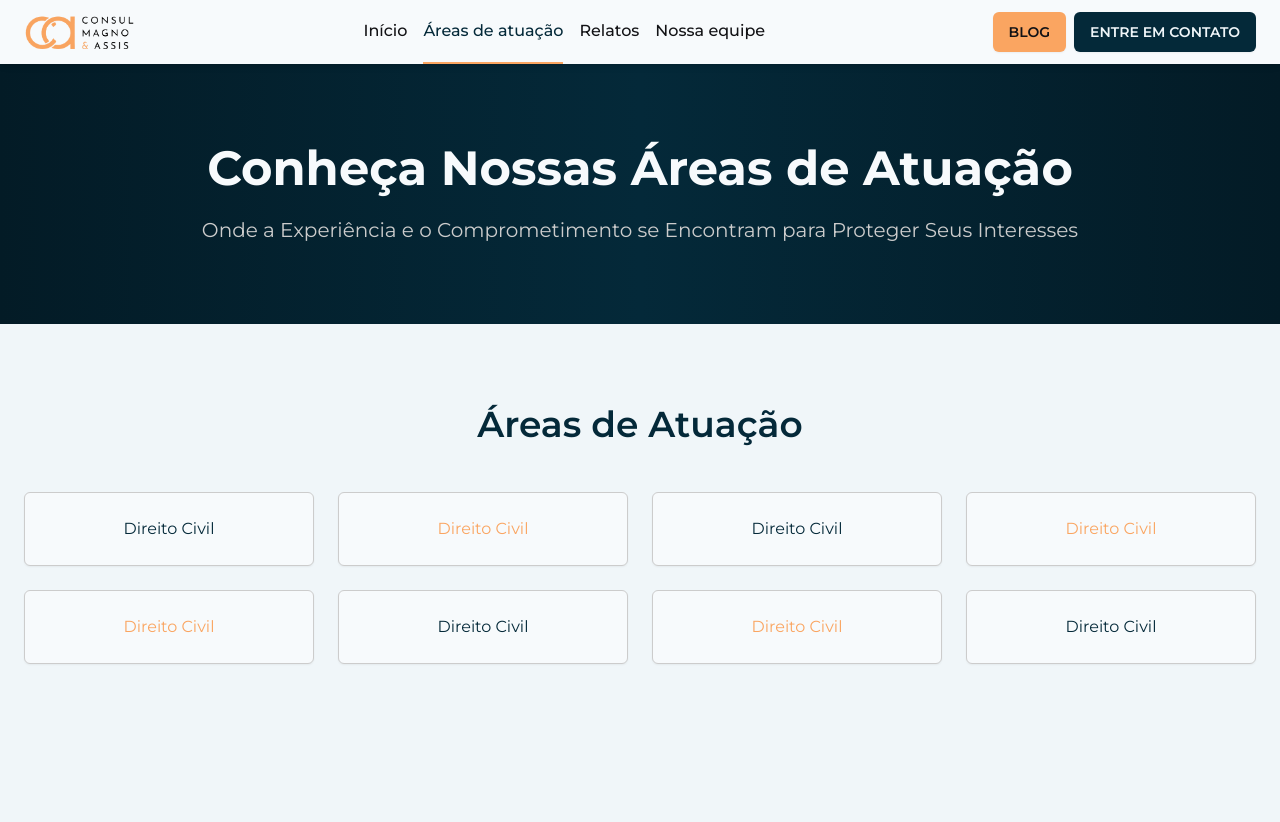
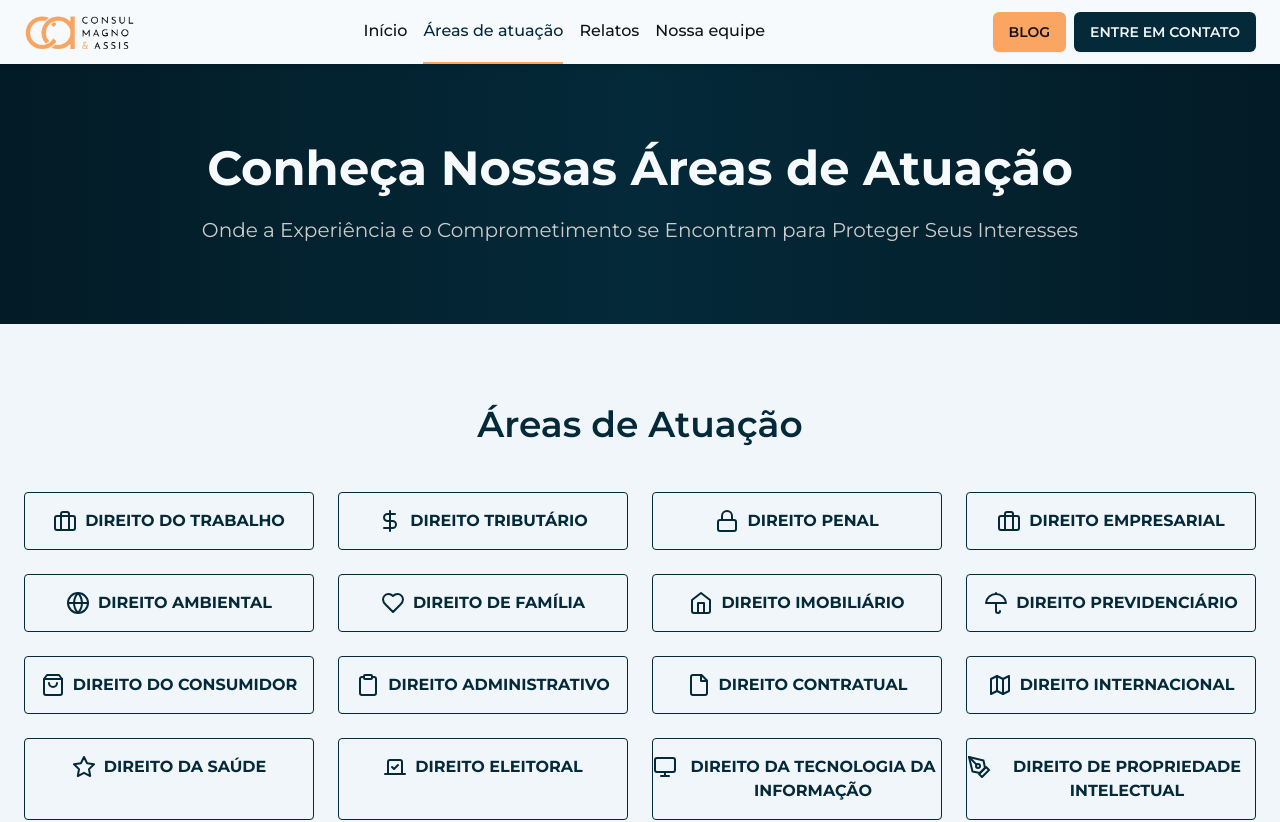
Before and after one commit to charmingruby/consulmagno-e-assis, a Next.js app: page /areas-de-atuacao in a window 1280 px wide. Shown: the top 822 px of the page. Built offline with nearby package versions, Linux system fonts and the light colour scheme.

Commit message:
arrumando cards da areas de atuações

```diff
--- a/src/app/(public)/(routes)/areas-de-atuacao/components/name-card.tsx
+++ b/src/app/(public)/(routes)/areas-de-atuacao/components/name-card.tsx
@@ -1,24 +1,22 @@
-import { Box } from '@/components/ui/box'
 import Link from 'next/link'
 
 interface NameCardProps {
   name: string
   url: string
-  bg: boolean
+  icon: React.ReactNode
 }
 
 export function NameCard(props: NameCardProps) {
   return (
-    <Box
-      className={
-        props.bg
-          ? 'text-primary-main text-center'
-          : 'text-secondary-main text-center'
-      }
+    <Link
+      prefetch={false}
+      href={props.url}
+      className="text-primary-main border border-primary-main hover:bg-primary-main hover:text-white text-center uppercase font-bold hover:border-none py-4 rounded"
     >
-      <Link prefetch={false} href={props.url}>
-        {props.name}
-      </Link>
-    </Box>
+      <div className="flex gap-2 justify-center">
+        <span>{props.icon}</span>
+        <span>{props.name}</span>
+      </div>
+    </Link>
   )
 }
--- a/src/app/(public)/(routes)/areas-de-atuacao/page.tsx
+++ b/src/app/(public)/(routes)/areas-de-atuacao/page.tsx
@@ -2,6 +2,24 @@ import { PageTitle } from '@/components/page-title'
 import { Button } from '@/components/ui/button'
 import * as Container from '@/components/ui/container'
 import { NameCard } from './components/name-card'
+import {
+  Briefcase,
+  DollarSign,
+  Lock,
+  Home,
+  Heart,
+  Globe,
+  ShoppingBag,
+  Clipboard,
+  File,
+  Umbrella,
+  Monitor,
+  PenTool,
+  Vote,
+  Map,
+  Star,
+  ArrowRight,
+} from 'lucide-react'
 
 export default function AreasDeAtuaçao() {
   return (
@@ -27,14 +45,97 @@ export default function AreasDeAtuaçao() {
               <PageTitle title="Áreas de Atuação" />
             </div>
             <div className="grid grid-cols-4 gap-6 ">
-              <NameCard name="Direito Civil" url="#" bg={true}></NameCard>
-              <NameCard name="Direito Civil" url="#" bg={false}></NameCard>
-              <NameCard name="Direito Civil" url="#" bg={true}></NameCard>
-              <NameCard name="Direito Civil" url="#" bg={false}></NameCard>
-              <NameCard name="Direito Civil" url="#" bg={false}></NameCard>
-              <NameCard name="Direito Civil" url="#" bg={true}></NameCard>
-              <NameCard name="Direito Civil" url="#" bg={false}></NameCard>
-              <NameCard name="Direito Civil" url="#" bg={true}></NameCard>
+              <NameCard
+                name="Direito do Trabalho"
+                url="#"
+                icon={<Briefcase />}
+              ></NameCard>
+
+              <NameCard
+                name="Direito Tributário"
+                url="#"
+                icon={<DollarSign />}
+              ></NameCard>
+
+              <NameCard name="Direito Penal" url="#" icon={<Lock />}></NameCard>
+
+              <NameCard
+                name="Direito Empresarial"
+                url="#"
+                icon={<Briefcase />}
+              ></NameCard>
+
+              <NameCard
+                name="Direito Ambiental"
+                url="#"
+                icon={<Globe />}
+              ></NameCard>
+
+              <NameCard
+                name="Direito de Família"
+                url="#"
+                icon={<Heart />}
+              ></NameCard>
+
+              <NameCard
+                name="Direito Imobiliário"
+                url="#"
+                icon={<Home />}
+              ></NameCard>
+
+              <NameCard
+                name="Direito Previdenciário"
+                url="#"
+                icon={<Umbrella />}
+              ></NameCard>
+
+              <NameCard
+                name="Direito do Consumidor"
+                url="#"
+                icon={<ShoppingBag />}
+              ></NameCard>
+
+              <NameCard
+                name="Direito Administrativo"
+                url="#"
+                icon={<Clipboard />}
+              ></NameCard>
+
+              <NameCard
+                name="Direito Contratual"
+                url="#"
+                icon={<File />}
+              ></NameCard>
+
+              <NameCard
+                name="Direito Internacional"
+                url="#"
+                icon={<Map />}
+              ></NameCard>
+
+              <NameCard
+                name="Direito da Saúde"
+                url="#"
+                icon={<Star />}
+              ></NameCard>
+
+              <NameCard
+                name="Direito Eleitoral"
+                url="#"
+                icon={<Vote />}
+              ></NameCard>
+
+              <NameCard
+                name="Direito da Tecnologia da Informação"
+                url="#"
+                icon={<Monitor />}
+              ></NameCard>
+
+              <NameCard
+                name="Direito de Propriedade Intelectual"
+                url="#"
+                icon={<PenTool />}
+              ></NameCard>
             </div>
           </div>
         </Container.Content>
@@ -48,10 +149,10 @@ export default function AreasDeAtuaçao() {
       </Container.Root>
 
       {/* CTA */}
-      <Container.Root backgroundColor="white" border="borderTop">
+      <Container.Root backgroundColor="default" border="borderTop">
         <Container.Content className="flex flex-col items-center gap-8">
           <div className="max-w-2xl mx-auto text-center flex flex-col gap-8 items-center">
-            <PageTitle title="Venha ver o que dizem sobre nós" />
+            <PageTitle title="Descubra o que falam de nós" />
             <p>
               Lorem ipsum dolor sit amet, consectetur adipisicing elit.
               Explicabo eius enim illum, dolorem nulla nesciunt quaerat ab. Quod
@@ -59,8 +160,9 @@ export default function AreasDeAtuaçao() {
               incidunt labore ea eos.
             </p>
           </div>
-          <Button className="w-fit flex items-center justify-center gap-2 bg-secondary-main ">
-            <span className="text-white">Descubra os relatos dos clientes</span>
+          <Button className="w-fit flex items-center justify-center gap-2">
+            <span>Conheça os relatos dos clientes</span>
+            <ArrowRight className="text-secondary-main h-4 w-4" />
           </Button>
         </Container.Content>
       </Container.Root>
```
